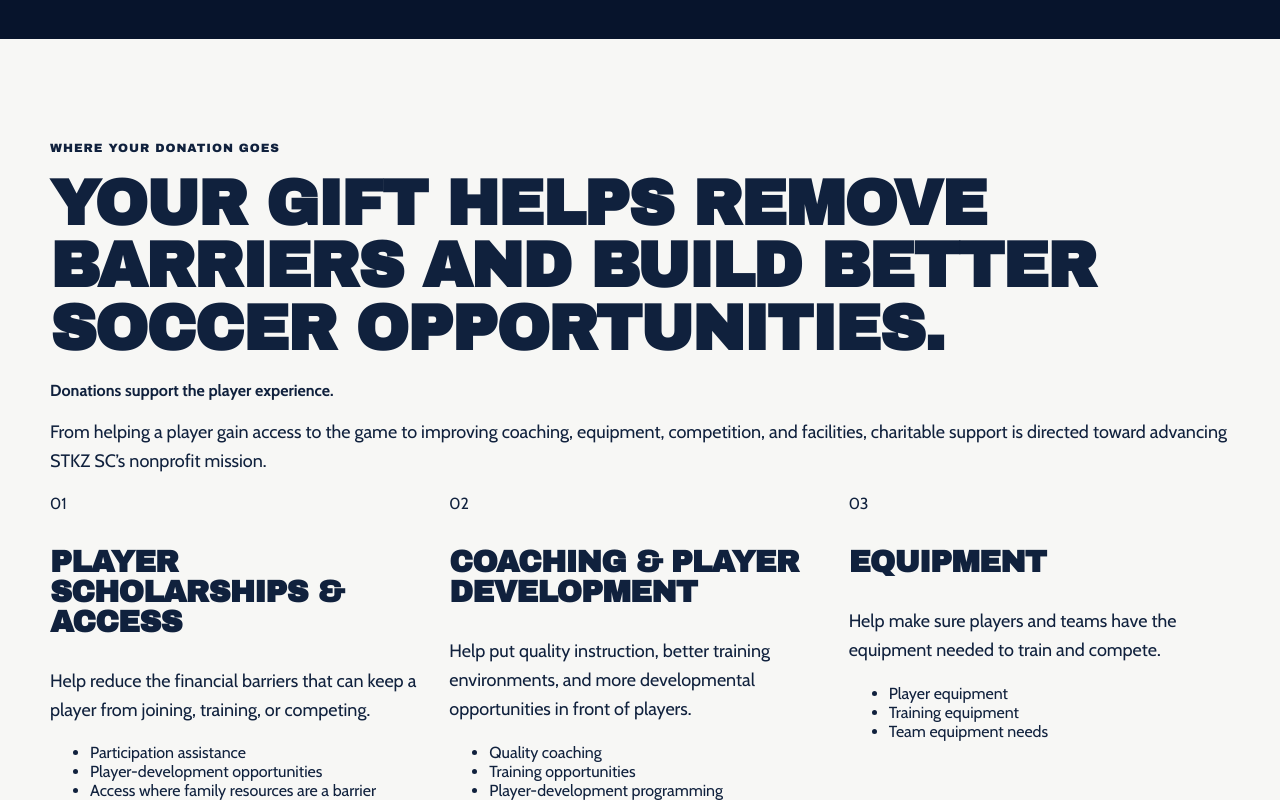
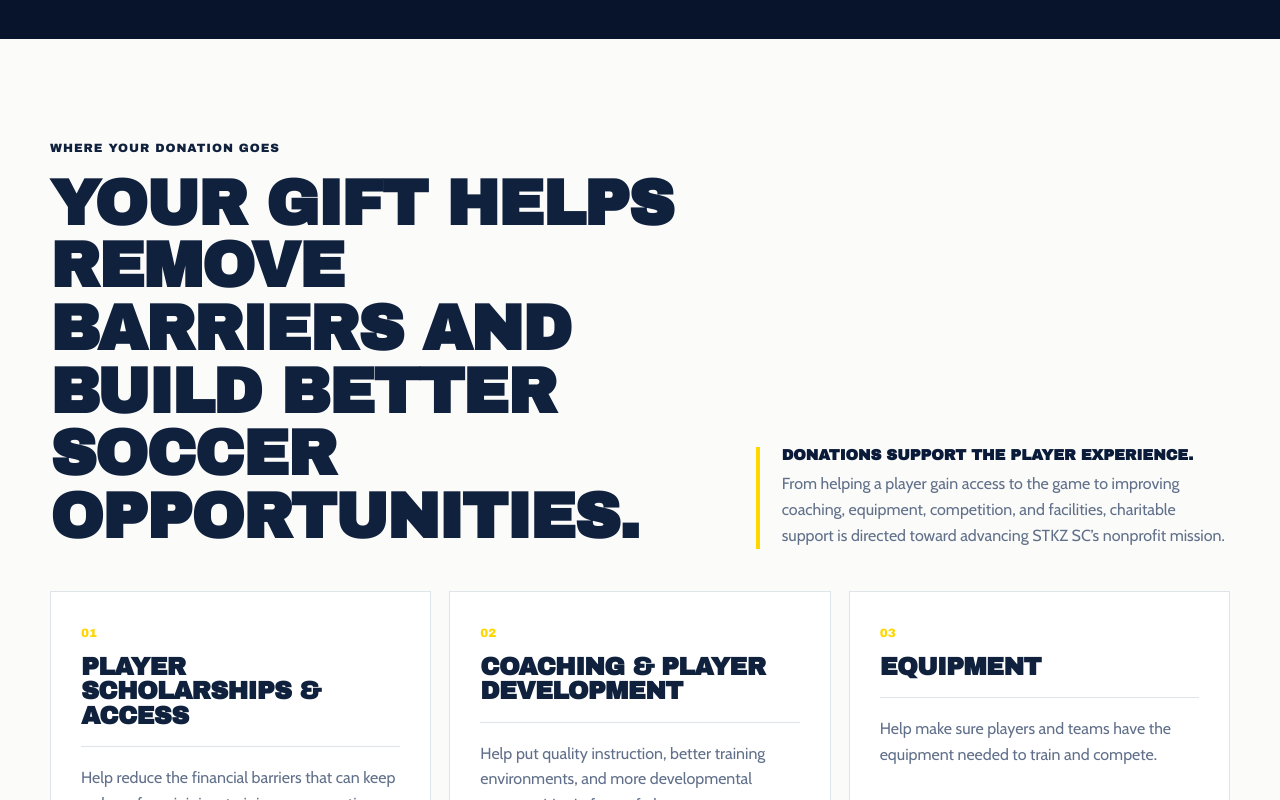
Before and after one commit to b8r0a3d4/stkz-sc-website, a Next.js app: page /donate in a window 1280 px wide. Shown: the part 1060-1860 px from the top of the page. Built offline with nearby package versions, Linux system fonts and the light colour scheme.

Commit message:
Emphasize donation use categories visually

```diff
--- a/app/globals.css
+++ b/app/globals.css
@@ -595,3 +595,116 @@ body { overflow-x: clip; }
   .donate-step-card { padding: 24px 0; }
   .donor-note-inner { padding: 30px 0; }
 }
+
+
+/* Donation use emphasis */
+.donation-use-section {
+  background: #fbfbfa;
+}
+.donation-use-heading {
+  display: grid;
+  grid-template-columns: 1.15fr .85fr;
+  gap: 64px;
+  align-items: end;
+  margin-bottom: 42px;
+}
+.donation-use-heading h2 {
+  margin-bottom: 0;
+}
+.donation-use-callout {
+  border-left: 4px solid var(--gold);
+  padding-left: 22px;
+}
+.donation-use-callout strong {
+  display: block;
+  font-family: var(--font-display), Arial Black, sans-serif;
+  text-transform: uppercase;
+  font-size: 15px;
+  color: var(--navy);
+  margin-bottom: 8px;
+}
+.donation-use-callout p {
+  margin: 0;
+  color: var(--muted);
+  font-size: 16px;
+}
+.donate-impact-card {
+  background: white;
+  border: 1px solid var(--line);
+  padding: 30px;
+  min-height: 360px;
+  display: flex;
+  flex-direction: column;
+}
+.impact-card-top {
+  border-bottom: 1px solid var(--line);
+  padding-bottom: 18px;
+  margin-bottom: 18px;
+}
+.impact-card-top > span {
+  color: var(--gold);
+  font-family: var(--font-display), Arial Black, sans-serif;
+  font-size: 12px;
+}
+.impact-card-top h3 {
+  margin: 14px 0 0;
+  font-size: 1.55rem;
+}
+.donate-impact-card > p {
+  color: var(--muted);
+  font-size: 16px;
+  margin-top: 0;
+}
+.impact-use-list {
+  list-style: none;
+  padding: 0;
+  margin: auto 0 0;
+  display: grid;
+  gap: 9px;
+}
+.impact-use-list li {
+  position: relative;
+  padding-left: 18px;
+  color: var(--navy);
+  font-size: 14px;
+  font-weight: 700;
+}
+.impact-use-list li::before {
+  content: "";
+  position: absolute;
+  left: 0;
+  top: .55em;
+  width: 7px;
+  height: 7px;
+  background: var(--gold);
+}
+.donation-use-note {
+  margin-top: 28px;
+  background: var(--navy);
+  color: white;
+  padding: 24px 28px;
+}
+.donation-use-note p {
+  margin: 0;
+  font-size: 15px;
+  color: #dfe5ef;
+}
+.donation-use-note strong {
+  color: white;
+}
+
+@media (max-width: 991px) {
+  .donation-use-heading {
+    grid-template-columns: 1fr;
+    gap: 26px;
+  }
+}
+@media (max-width: 767px) {
+  .donate-impact-card {
+    min-height: auto;
+    padding: 26px 22px;
+  }
+  .donation-use-note {
+    padding: 22px;
+  }
+}
```
